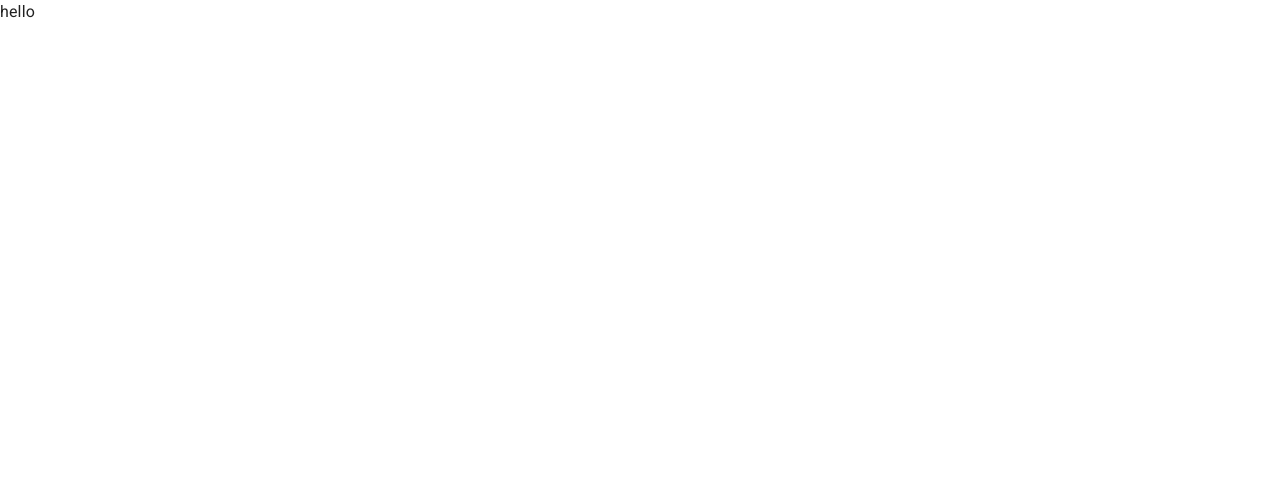
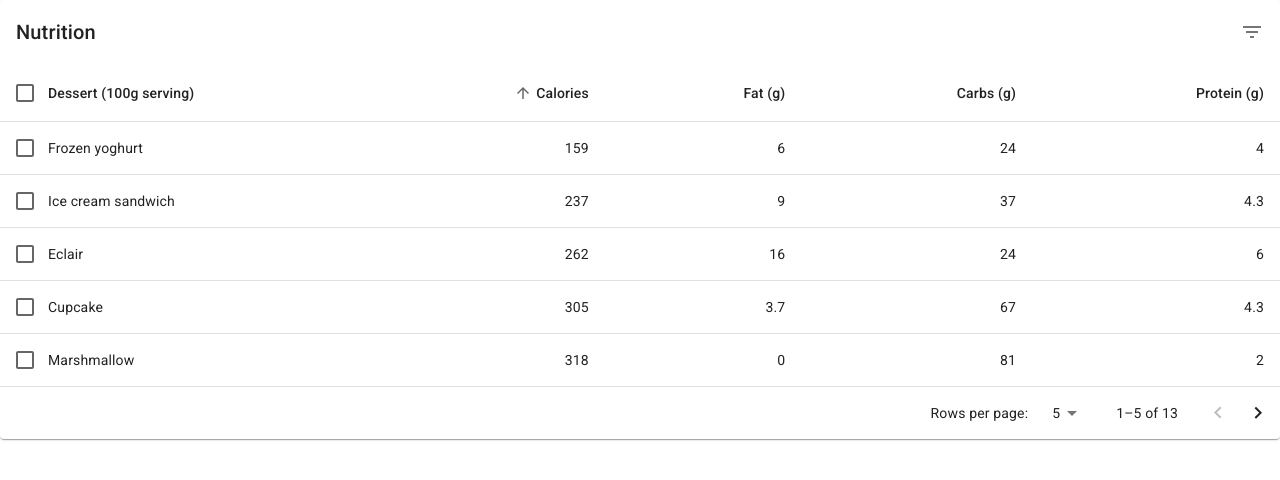
Before and after one commit to anuragraina/scraper_app, a React (Create React App) app in the folder client/: page / in a window 1280 px wide. Shown: the top 480 px of the page. Built offline with nearby package versions, Linux system fonts and the light colour scheme.

Commit message:
Add Table from MUI

```diff
--- a/client/package.json
+++ b/client/package.json
@@ -6,6 +6,7 @@
 	"dependencies": {
 		"@emotion/react": "^11.8.1",
 		"@emotion/styled": "^11.8.1",
+		"@mui/icons-material": "^5.4.2",
 		"@mui/material": "^5.4.2",
 		"@testing-library/jest-dom": "^5.16.2",
 		"@testing-library/react": "^12.1.3",
--- a/client/src/App.js
+++ b/client/src/App.js
@@ -1,5 +1,11 @@
+import EventsTable from './components/EventsTable';
+
 function App() {
-	return <div className='App'>hello</div>;
+	return (
+		<div className='App'>
+			<EventsTable />
+		</div>
+	);
 }
 
 export default App;
--- /dev/null
+++ b/client/src/components/EventsTable.js
@@ -0,0 +1,357 @@
+import * as React from 'react';
+import PropTypes from 'prop-types';
+import { alpha } from '@mui/material/styles';
+import Box from '@mui/material/Box';
+import Table from '@mui/material/Table';
+import TableBody from '@mui/material/TableBody';
+import TableCell from '@mui/material/TableCell';
+import TableContainer from '@mui/material/TableContainer';
+import TableHead from '@mui/material/TableHead';
+import TablePagination from '@mui/material/TablePagination';
+import TableRow from '@mui/material/TableRow';
+import TableSortLabel from '@mui/material/TableSortLabel';
+import Toolbar from '@mui/material/Toolbar';
+import Typography from '@mui/material/Typography';
+import Paper from '@mui/material/Paper';
+import Checkbox from '@mui/material/Checkbox';
+import IconButton from '@mui/material/IconButton';
+import Tooltip from '@mui/material/Tooltip';
+import FormControlLabel from '@mui/material/FormControlLabel';
+import Switch from '@mui/material/Switch';
+import DeleteIcon from '@mui/icons-material/Delete';
+import FilterListIcon from '@mui/icons-material/FilterList';
+import { visuallyHidden } from '@mui/utils';
+
+function createData(name, calories, fat, carbs, protein) {
+	return {
+		name,
+		calories,
+		fat,
+		carbs,
+		protein,
+	};
+}
+
+const rows = [
+	createData('Cupcake', 305, 3.7, 67, 4.3),
+	createData('Donut', 452, 25.0, 51, 4.9),
+	createData('Eclair', 262, 16.0, 24, 6.0),
+	createData('Frozen yoghurt', 159, 6.0, 24, 4.0),
+	createData('Gingerbread', 356, 16.0, 49, 3.9),
+	createData('Honeycomb', 408, 3.2, 87, 6.5),
+	createData('Ice cream sandwich', 237, 9.0, 37, 4.3),
+	createData('Jelly Bean', 375, 0.0, 94, 0.0),
+	createData('KitKat', 518, 26.0, 65, 7.0),
+	createData('Lollipop', 392, 0.2, 98, 0.0),
+	createData('Marshmallow', 318, 0, 81, 2.0),
+	createData('Nougat', 360, 19.0, 9, 37.0),
+	createData('Oreo', 437, 18.0, 63, 4.0),
+];
+
+function descendingComparator(a, b, orderBy) {
+	if (b[orderBy] < a[orderBy]) {
+		return -1;
+	}
+	if (b[orderBy] > a[orderBy]) {
+		return 1;
+	}
+	return 0;
+}
+
+function getComparator(order, orderBy) {
+	return order === 'desc'
+		? (a, b) => descendingComparator(a, b, orderBy)
+		: (a, b) => -descendingComparator(a, b, orderBy);
+}
+
+// This method is created for cross-browser compatibility, if you don't
+// need to support IE11, you can use Array.prototype.sort() directly
+function stableSort(array, comparator) {
+	const stabilizedThis = array.map((el, index) => [el, index]);
+	stabilizedThis.sort((a, b) => {
+		const order = comparator(a[0], b[0]);
+		if (order !== 0) {
+			return order;
+		}
+		return a[1] - b[1];
+	});
+	return stabilizedThis.map(el => el[0]);
+}
+
+const headCells = [
+	{
+		id: 'name',
+		numeric: false,
+		disablePadding: true,
+		label: 'Dessert (100g serving)',
+	},
+	{
+		id: 'calories',
+		numeric: true,
+		disablePadding: false,
+		label: 'Calories',
+	},
+	{
+		id: 'fat',
+		numeric: true,
+		disablePadding: false,
+		label: 'Fat (g)',
+	},
+	{
+		id: 'carbs',
+		numeric: true,
+		disablePadding: false,
+		label: 'Carbs (g)',
+	},
+	{
+		id: 'protein',
+		numeric: true,
+		disablePadding: false,
+		label: 'Protein (g)',
+	},
+];
+
+function EnhancedTableHead(props) {
+	const { onSelectAllClick, order, orderBy, numSelected, rowCount, onRequestSort } = props;
+	const createSortHandler = property => event => {
+		onRequestSort(event, property);
+	};
+
+	return (
+		<TableHead>
+			<TableRow>
+				<TableCell padding='checkbox'>
+					<Checkbox
+						color='primary'
+						indeterminate={numSelected > 0 && numSelected < rowCount}
+						checked={rowCount > 0 && numSelected === rowCount}
+						onChange={onSelectAllClick}
+						inputProps={{
+							'aria-label': 'select all desserts',
+						}}
+					/>
+				</TableCell>
+				{headCells.map(headCell => (
+					<TableCell
+						key={headCell.id}
+						align={headCell.numeric ? 'right' : 'left'}
+						padding={headCell.disablePadding ? 'none' : 'normal'}
+						sortDirection={orderBy === headCell.id ? order : false}
+					>
+						<TableSortLabel
+							active={orderBy === headCell.id}
+							direction={orderBy === headCell.id ? order : 'asc'}
+							onClick={createSortHandler(headCell.id)}
+						>
+							{headCell.label}
+							{orderBy === headCell.id ? (
+								<Box component='span' sx={visuallyHidden}>
+									{order === 'desc' ? 'sorted descending' : 'sorted ascending'}
+								</Box>
+							) : null}
+						</TableSortLabel>
+					</TableCell>
+				))}
+			</TableRow>
+		</TableHead>
+	);
+}
+
+EnhancedTableHead.propTypes = {
+	numSelected: PropTypes.number.isRequired,
+	onRequestSort: PropTypes.func.isRequired,
+	onSelectAllClick: PropTypes.func.isRequired,
+	order: PropTypes.oneOf(['asc', 'desc']).isRequired,
+	orderBy: PropTypes.string.isRequired,
+	rowCount: PropTypes.number.isRequired,
+};
+
+const EnhancedTableToolbar = props => {
+	const { numSelected } = props;
+
+	return (
+		<Toolbar
+			sx={{
+				pl: { sm: 2 },
+				pr: { xs: 1, sm: 1 },
+				...(numSelected > 0 && {
+					bgcolor: theme =>
+						alpha(theme.palette.primary.main, theme.palette.action.activatedOpacity),
+				}),
+			}}
+		>
+			{numSelected > 0 ? (
+				<Typography
+					sx={{ flex: '1 1 100%' }}
+					color='inherit'
+					variant='subtitle1'
+					component='div'
+				>
+					{numSelected} selected
+				</Typography>
+			) : (
+				<Typography sx={{ flex: '1 1 100%' }} variant='h6' id='tableTitle' component='div'>
+					Nutrition
+				</Typography>
+			)}
+
+			{numSelected > 0 ? (
+				<Tooltip title='Delete'>
+					<IconButton>
+						<DeleteIcon />
+					</IconButton>
+				</Tooltip>
+			) : (
+				<Tooltip title='Filter list'>
+					<IconButton>
+						<FilterListIcon />
+					</IconButton>
+				</Tooltip>
+			)}
+		</Toolbar>
+	);
+};
+
+EnhancedTableToolbar.propTypes = {
+	numSelected: PropTypes.number.isRequired,
+};
+
+export default function EnhancedTable() {
+	const [order, setOrder] = React.useState('asc');
+	const [orderBy, setOrderBy] = React.useState('calories');
+	const [selected, setSelected] = React.useState([]);
+	const [page, setPage] = React.useState(0);
+	const [dense, setDense] = React.useState(false);
+	const [rowsPerPage, setRowsPerPage] = React.useState(5);
+
+	const handleRequestSort = (event, property) => {
+		const isAsc = orderBy === property && order === 'asc';
+		setOrder(isAsc ? 'desc' : 'asc');
+		setOrderBy(property);
+	};
+
+	const handleSelectAllClick = event => {
+		if (event.target.checked) {
+			const newSelecteds = rows.map(n => n.name);
+			setSelected(newSelecteds);
+			return;
+		}
+		setSelected([]);
+	};
+
+	const handleClick = (event, name) => {
+		const selectedIndex = selected.indexOf(name);
+		let newSelected = [];
+
+		if (selectedIndex === -1) {
+			newSelected = newSelected.concat(selected, name);
+		} else if (selectedIndex === 0) {
+			newSelected = newSelected.concat(selected.slice(1));
+		} else if (selectedIndex === selected.length - 1) {
+			newSelected = newSelected.concat(selected.slice(0, -1));
+		} else if (selectedIndex > 0) {
+			newSelected = newSelected.concat(
+				selected.slice(0, selectedIndex),
+				selected.slice(selectedIndex + 1)
+			);
+		}
+
+		setSelected(newSelected);
+	};
+
+	const handleChangePage = (event, newPage) => {
+		setPage(newPage);
+	};
+
+	const handleChangeRowsPerPage = event => {
+		setRowsPerPage(parseInt(event.target.value, 10));
+		setPage(0);
+	};
+
+	const isSelected = name => selected.indexOf(name) !== -1;
+
+	// Avoid a layout jump when reaching the last page with empty rows.
+	const emptyRows = page > 0 ? Math.max(0, (1 + page) * rowsPerPage - rows.length) : 0;
+
+	return (
+		<Box sx={{ width: '100%' }}>
+			<Paper sx={{ width: '100%', mb: 2 }}>
+				<EnhancedTableToolbar numSelected={selected.length} />
+				<TableContainer>
+					<Table sx={{ minWidth: 750 }} aria-labelledby='tableTitle'>
+						<EnhancedTableHead
+							numSelected={selected.length}
+							order={order}
+							orderBy={orderBy}
+							onSelectAllClick={handleSelectAllClick}
+							onRequestSort={handleRequestSort}
+							rowCount={rows.length}
+						/>
+						<TableBody>
+							{/* if you don't need to support IE11, you can replace the `stableSort` call with:
+                 rows.slice().sort(getComparator(order, orderBy)) */}
+							{stableSort(rows, getComparator(order, orderBy))
+								.slice(page * rowsPerPage, page * rowsPerPage + rowsPerPage)
+								.map((row, index) => {
+									const isItemSelected = isSelected(row.name);
+									const labelId = `enhanced-table-checkbox-${index}`;
+
+									return (
+										<TableRow
+											hover
+											onClick={event => handleClick(event, row.name)}
+											role='checkbox'
+											aria-checked={isItemSelected}
+											tabIndex={-1}
+											key={row.name}
+											selected={isItemSelected}
+										>
+											<TableCell padding='checkbox'>
+												<Checkbox
+													color='primary'
+													checked={isItemSelected}
+													inputProps={{
+														'aria-labelledby': labelId,
+													}}
+												/>
+											</TableCell>
+											<TableCell
+												component='th'
+												id={labelId}
+												scope='row'
+												padding='none'
+											>
+												{row.name}
+											</TableCell>
+											<TableCell align='right'>{row.calories}</TableCell>
+											<TableCell align='right'>{row.fat}</TableCell>
+											<TableCell align='right'>{row.carbs}</TableCell>
+											<TableCell align='right'>{row.protein}</TableCell>
+										</TableRow>
+									);
+								})}
+							{emptyRows > 0 && (
+								<TableRow
+									style={{
+										height: 53 * emptyRows,
+									}}
+								>
+									<TableCell colSpan={6} />
+								</TableRow>
+							)}
+						</TableBody>
+					</Table>
+				</TableContainer>
+				<TablePagination
+					rowsPerPageOptions={[5, 10, 25]}
+					component='div'
+					count={rows.length}
+					rowsPerPage={rowsPerPage}
+					page={page}
+					onPageChange={handleChangePage}
+					onRowsPerPageChange={handleChangeRowsPerPage}
+				/>
+			</Paper>
+		</Box>
+	);
+}
```
Also changed, not shown: 1 other file (tests, documents, lock files or other folders).
